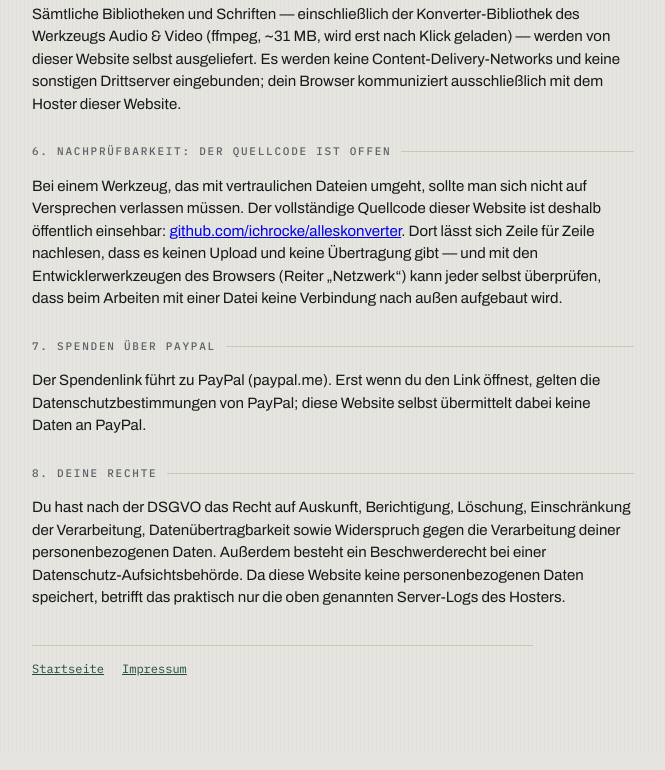
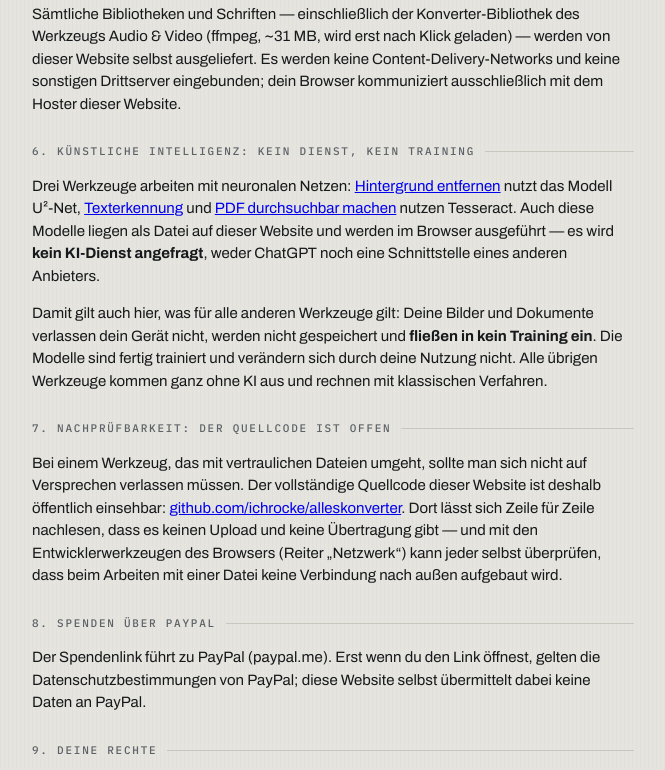
Before and after one commit to ichrocke/alleskonverter, a plain HTML site: page datenschutz.html in a window 1280 px wide. Shown: the part 1054-1824 px from the top of the page, without its empty margins (88-753 px from the left). Drawn offline with Linux system fonts and the light colour scheme.

Commit message:
KI-Aussage klargestellt: kein Dienst, kein Training
Neues Argument auf der Startseite: "Deine Dateien trainieren keine KI."
Nicht "keine KI" — drei Werkzeuge nutzen neuronale Netze (U²-Net beim
Freistellen, Tesseract bei Texterkennung und PDF durchsuchbar machen).
Die Modelle liegen als Datei auf der Website und rechnen im Browser;
es wird kein KI-Dienst angefragt und nichts fließt in ein Training ein.

Dazu ein eigener Abschnitt in der Datenschutzerklärung und die passende
Frage auf den drei betroffenen Werkzeugseiten.

Co-Authored-By: Claude Opus 5 (1M context) <noreply@anthropic.com>

```diff
--- a/datenschutz.html
+++ b/datenschutz.html
@@ -35,13 +35,17 @@
   <h2 style="margin-top:28px">5. Keine Drittserver, keine CDNs</h2>
   <p>Sämtliche Bibliotheken und Schriften — einschließlich der Konverter-Bibliothek des Werkzeugs Audio &amp; Video (ffmpeg, ~31&nbsp;MB, wird erst nach Klick geladen) — werden von dieser Website selbst ausgeliefert. Es werden keine Content-Delivery-Networks und keine sonstigen Drittserver eingebunden; dein Browser kommuniziert ausschließlich mit dem Hoster dieser Website.</p>
 
-  <h2 style="margin-top:28px">6. Nachprüfbarkeit: der Quellcode ist offen</h2>
+  <h2 style="margin-top:28px">6. Künstliche Intelligenz: kein Dienst, kein Training</h2>
+  <p>Drei Werkzeuge arbeiten mit neuronalen Netzen: <a href="tools/hintergrund-entfernen/index.html">Hintergrund entfernen</a> nutzt das Modell U²-Net, <a href="tools/texterkennung/index.html">Texterkennung</a> und <a href="tools/pdf-durchsuchbar/index.html">PDF durchsuchbar machen</a> nutzen Tesseract. Auch diese Modelle liegen als Datei auf dieser Website und werden im Browser ausgeführt — es wird <strong>kein KI-Dienst angefragt</strong>, weder ChatGPT noch eine Schnittstelle eines anderen Anbieters.</p>
+  <p>Damit gilt auch hier, was für alle anderen Werkzeuge gilt: Deine Bilder und Dokumente verlassen dein Gerät nicht, werden nicht gespeichert und <strong>fließen in kein Training ein</strong>. Die Modelle sind fertig trainiert und verändern sich durch deine Nutzung nicht. Alle übrigen Werkzeuge kommen ganz ohne KI aus und rechnen mit klassischen Verfahren.</p>
+
+  <h2 style="margin-top:28px">7. Nachprüfbarkeit: der Quellcode ist offen</h2>
   <p>Bei einem Werkzeug, das mit vertraulichen Dateien umgeht, sollte man sich nicht auf Versprechen verlassen müssen. Der vollständige Quellcode dieser Website ist deshalb öffentlich einsehbar: <a href="https://github.com/ichrocke/alleskonverter" target="_blank" rel="noopener">github.com/ichrocke/alleskonverter</a>. Dort lässt sich Zeile für Zeile nachlesen, dass es keinen Upload und keine Übertragung gibt — und mit den Entwicklerwerkzeugen des Browsers (Reiter „Netzwerk“) kann jeder selbst überprüfen, dass beim Arbeiten mit einer Datei keine Verbindung nach außen aufgebaut wird.</p>
 
-  <h2 style="margin-top:28px">7. Spenden über PayPal</h2>
+  <h2 style="margin-top:28px">8. Spenden über PayPal</h2>
   <p>Der Spendenlink führt zu PayPal (paypal.me). Erst wenn du den Link öffnest, gelten die Datenschutzbestimmungen von PayPal; diese Website selbst übermittelt dabei keine Daten an PayPal.</p>
 
-  <h2 style="margin-top:28px">8. Deine Rechte</h2>
+  <h2 style="margin-top:28px">9. Deine Rechte</h2>
   <p>Du hast nach der DSGVO das Recht auf Auskunft, Berichtigung, Löschung, Einschränkung der Verarbeitung, Datenübertragbarkeit sowie Widerspruch gegen die Verarbeitung deiner personenbezogenen Daten. Außerdem besteht ein Beschwerderecht bei einer Datenschutz-Aufsichtsbehörde. Da diese Website keine personenbezogenen Daten speichert, betrifft das praktisch nur die oben genannten Server-Logs des Hosters.</p>
 </main>
 
```
Also changed, not shown: index.html (+1 -0 lines), tools/hintergrund-entfernen/index.html (+3 -1 lines), tools/pdf-durchsuchbar/index.html (+1 -1 lines), tools/texterkennung/index.html (+3 -1 lines), CHANGELOG.md.
